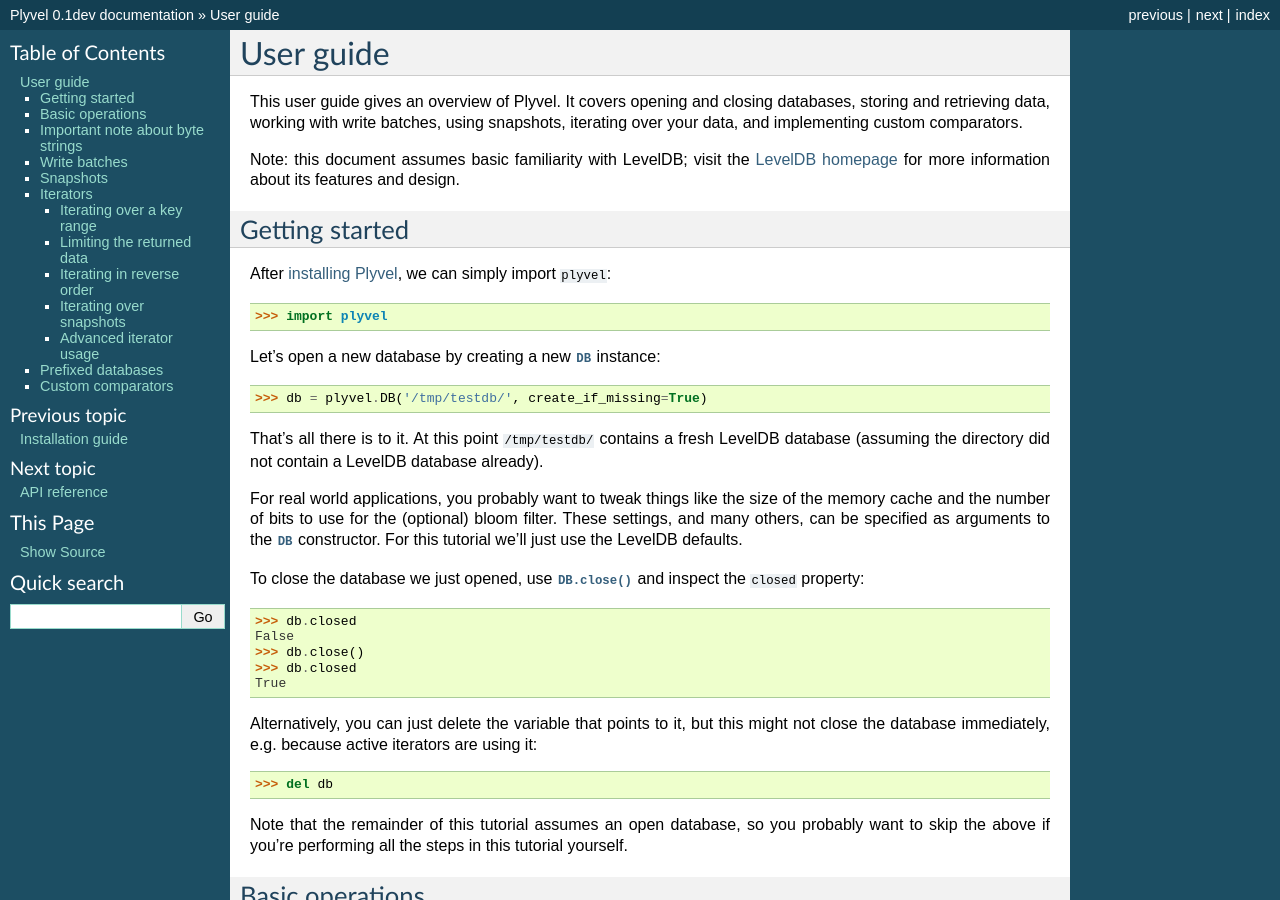
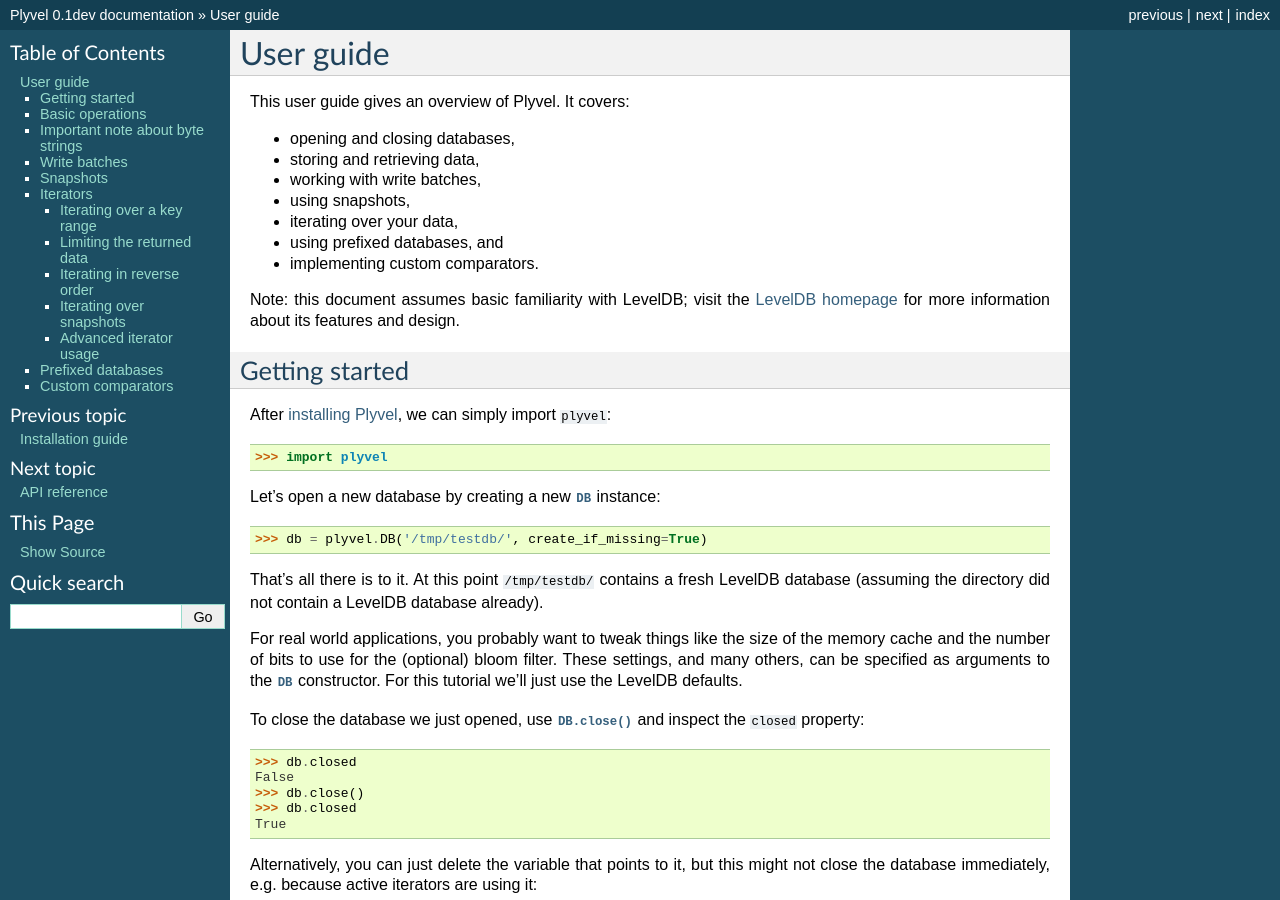
Before and after one commit to wbolster/plyvel, a Sphinx documentation site: the page built from doc/user.rst, in a window 1280 px wide and 900 px high. Built offline with Sphinx 7.4.7, drawn with Linux system fonts in a browser that asks for light colours.

Commit message:
Rewrite intro text in user guide a bit

```diff
--- a/doc/user.rst
+++ b/doc/user.rst
@@ -2,9 +2,15 @@
 User guide
 ==========
 
-This user guide gives an overview of Plyvel. It covers opening and closing
-databases, storing and retrieving data, working with write batches, using
-snapshots, iterating over your data, and implementing custom comparators.
+This user guide gives an overview of Plyvel. It covers:
+
+* opening and closing databases,
+* storing and retrieving data,
+* working with write batches,
+* using snapshots,
+* iterating over your data,
+* using prefixed databases, and
+* implementing custom comparators.
 
 Note: this document assumes basic familiarity with LevelDB; visit the `LevelDB
 homepage`_ for more information about its features and design.
```
